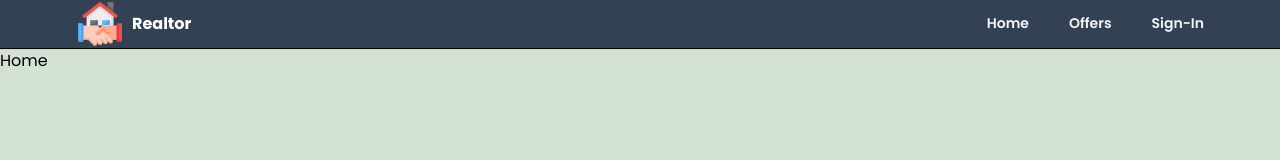
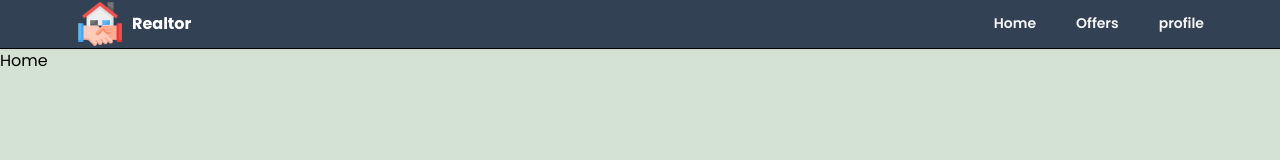
Before and after one commit to 2021BTech/realtor, a React (Create React App) app: page / in a window 1280 px wide. Shown: the top 160 px of the page. Built offline with nearby package versions, Linux system fonts and the light colour scheme; no server answers; sample sign-in values are in the browser's storage.

Commit message:
completed the header component and made it dynamic

```diff
--- a/src/components/Header/Header.jsx
+++ b/src/components/Header/Header.jsx
@@ -3,10 +3,23 @@
 import img from "../../assets/deal.png";
 //Router
 import { useLocation, useNavigate } from "react-router-dom";
+import { useState, useEffect } from "react";
+import { getAuth, onAuthStateChanged } from "firebase/auth";
 
 const Header = () => {
   //location
   const location = useLocation();
+  const [pageState, setPageState] = useState("Sign-In");
+  const auth = getAuth();
+  useEffect(() => {
+    onAuthStateChanged(auth, (user) => {
+      if (user) {
+        setPageState("profile");
+      } else {
+        setPageState("Sign-In");
+      }
+    });
+  }, [auth]);
   function pathMatchRoute(Route) {
     if (Route === location.pathname) {
       return true;
@@ -27,25 +40,29 @@
         <div>
           <ul className="flex space-x-10 text-white">
             <li
-              className={`py-3 text-sm font-semibold text-grey border-b-[3px] border-b-transparent ${
-                pathMatchRoute("/") && "text-cream border-b-darkerCream"
+              className={`cursor-pointer py-3 text-sm font-semibold text-grey border-b-[3px] border-b-transparent ${
+                pathMatchRoute("/") && "text-cream border-b-red"
               }`}
+              onClick={() => navigate("/")}
             >
-              <a href="/">Home</a>
+              Home
             </li>
             <li
-              className={`py-3 text-sm font-semibold text-grey border-b-[3px] border-b-transparent ${
-                pathMatchRoute("/offers") && "text-cream border-b-darkerCream"
+              className={`cursor-pointer py-3 text-sm font-semibold text-grey border-b-[3px] border-b-transparent ${
+                pathMatchRoute("/offers") && "text-cream border-b-red"
               }`}
+              onClick={() => navigate("/offers")}
             >
-              <a href="/offers">Offers</a>
+              Offers
             </li>
             <li
-              className={`py-3 text-sm font-semibold text-grey border-b-[3px] border-b-transparent ${
-                pathMatchRoute("/signIn") && "text-cream border-b-darkerCream"
+              className={`cursor-pointer py-3 text-sm font-semibold text-grey border-b-[3px] border-b-transparent ${
+                pathMatchRoute("/sign-In") ||
+                (pathMatchRoute("/profile") && "text-cream border-b-red")
               }`}
+              onClick={() => navigate("/profile")}
             >
-              <a href="/signIn">Sign-In</a>
+              {pageState}
             </li>
           </ul>
         </div>
```
